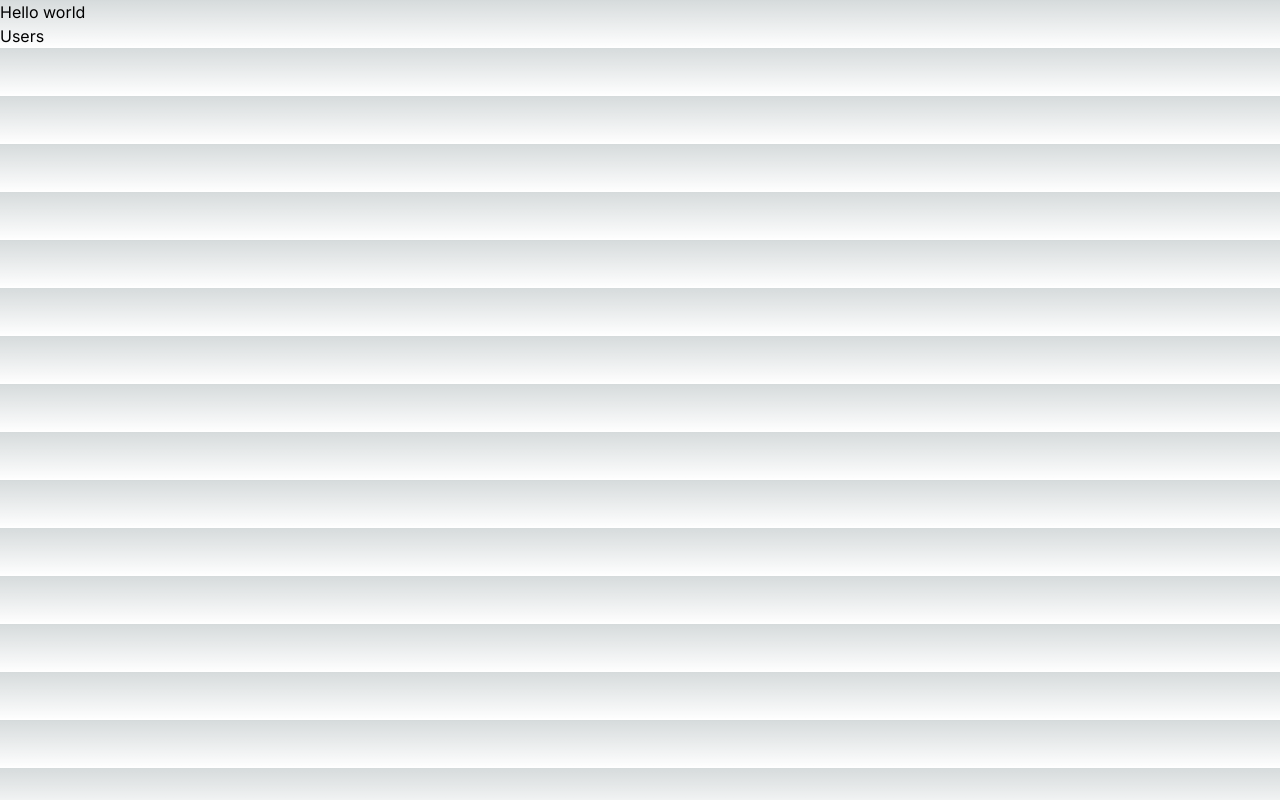
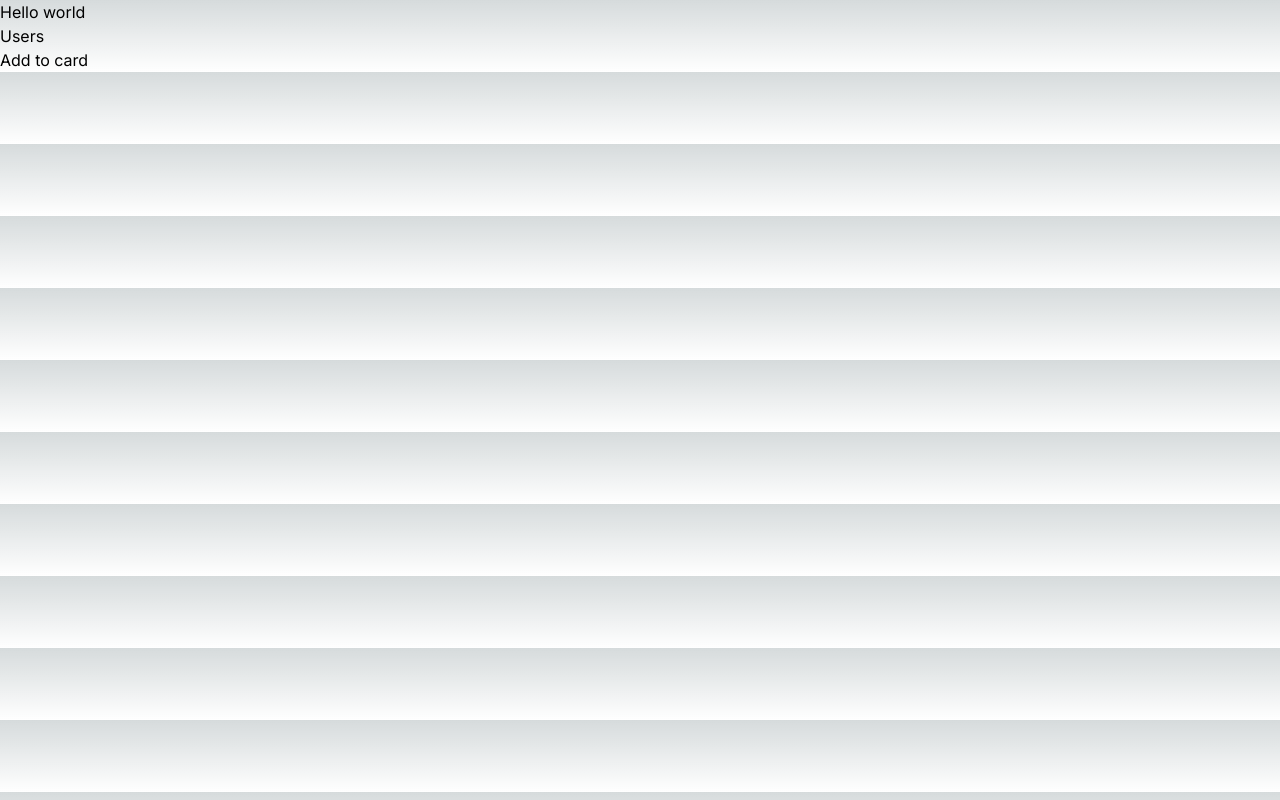
Before and after one commit to illia-dobro/mastering-next.js, a Next.js app: page / in a window 1280 px wide. Built offline with nearby package versions, Linux system fonts and the light colour scheme.

Commit message:
client and server component

```diff
--- a/app/common/components/index.ts
+++ /dev/null
@@ -1,3 +0,0 @@
-import Link from 'next/link';
-
-export { Link }
--- /dev/null
+++ b/app/components/add-to-card.tsx
@@ -0,0 +1,12 @@
+'use client'
+import React from 'react'
+
+const AddToCard = () => {
+  return (
+    <div>
+      <button onClick={() => console.log('click')}>Add to card</button>
+    </div>
+  )
+}
+
+export default AddToCard
--- /dev/null
+++ b/app/components/product-card.tsx
@@ -0,0 +1,10 @@
+import React from 'react'
+import AddToCard from './add-to-card'
+
+const ProductCard = () => {
+  return (
+    <div><AddToCard /></div>
+  )
+}
+
+export default ProductCard
--- a/app/page.tsx
+++ b/app/page.tsx
@@ -1,10 +1,12 @@
-import { Link } from "./common/components";
+import Link from "next/link";
+import ProductCard from "./components/product-card";
 
 export default function Home() {
   return (
     <main>
       <h1>Hello world</h1>
       <Link href="/users">Users</Link>
+      <ProductCard />
     </main>
   )
 }
```
